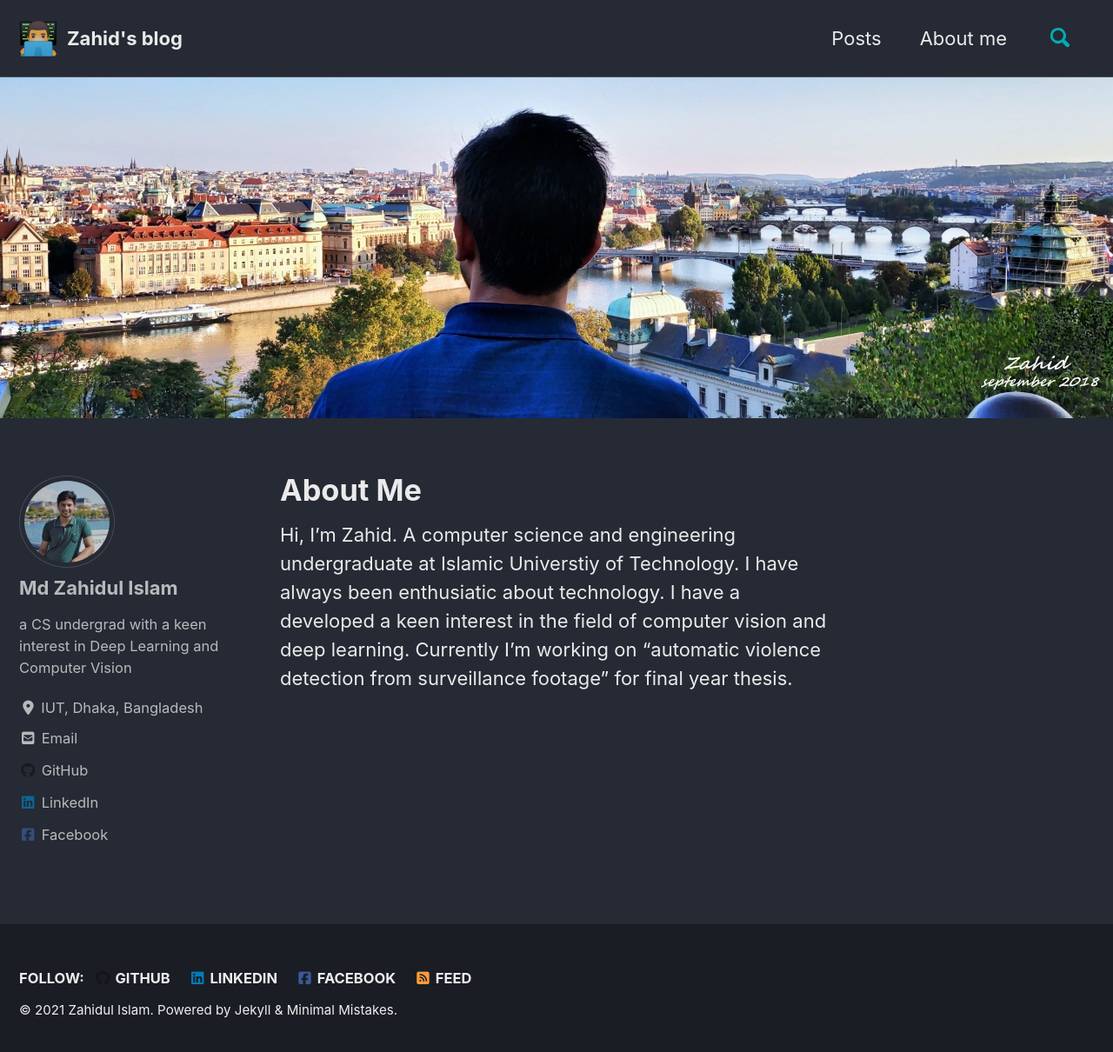
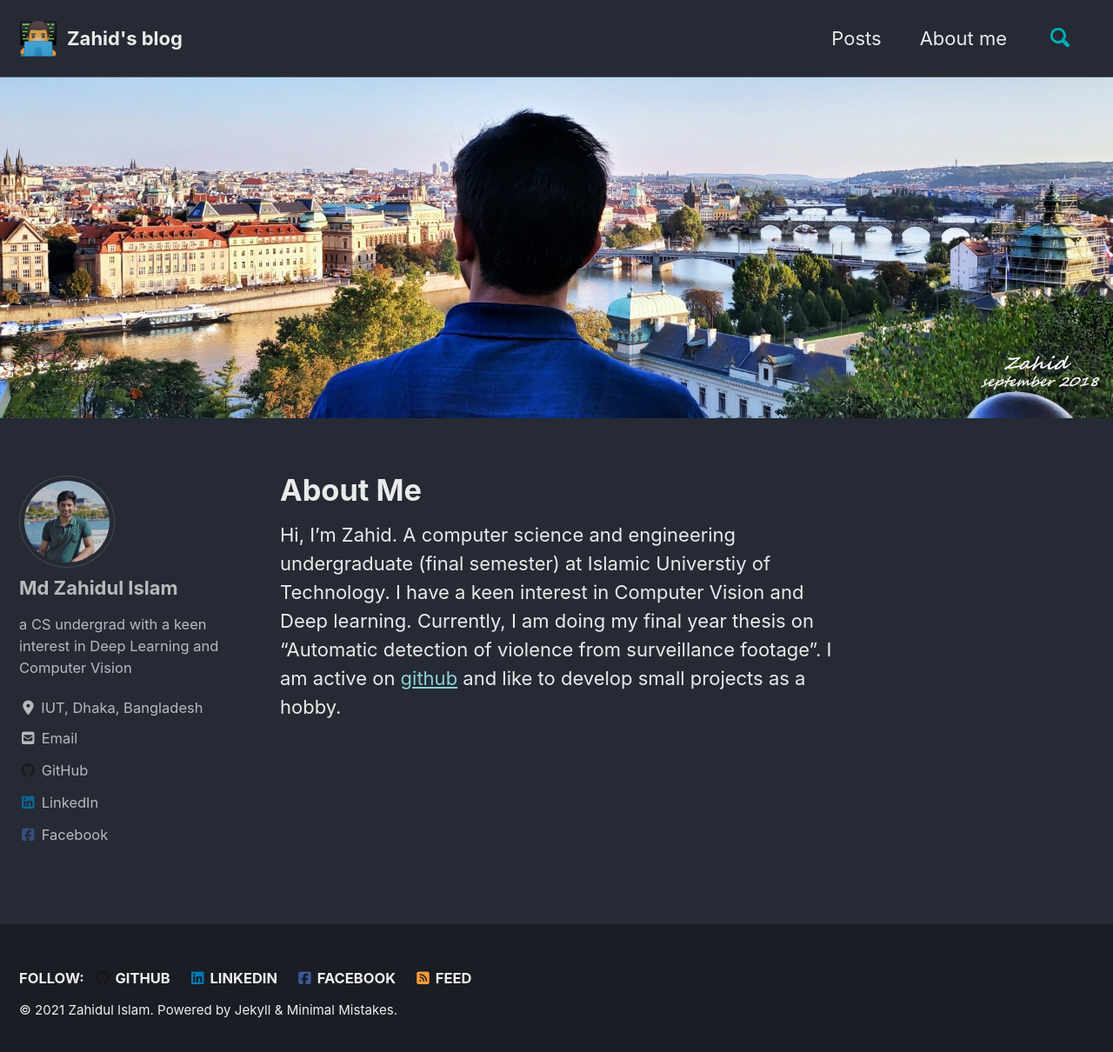
Before and after one commit to Zedd1558/Zedd1558.github.io, a Jekyll site: the page built from _pages/about.md, in a window 1280 px wide and 1217 px high. Shown: the top 1210 px of the window at 87% size. Built offline with Jekyll 4.4.1, drawn with Linux system fonts in a browser that asks for light colours; cached includes are drawn as plain includes; nearby versions of some CDN libraries.

Commit message:
Update about.md

```diff
--- a/_pages/about.md
+++ b/_pages/about.md
@@ -5,4 +5,4 @@ header:
     image: "/assets/images/about cover.jpg"
 ---
 
-Hi, I'm Zahid. A computer science and engineering undergraduate at Islamic Universtiy of Technology. I have always been enthusiatic about technology. I have a developed a keen interest in the field of computer vision and deep learning. Currently I'm working on "automatic violence detection from surveillance footage" for final year thesis.
+Hi, I'm Zahid. A computer science and engineering undergraduate (final semester) at Islamic Universtiy of Technology. I have a keen interest in Computer Vision and Deep learning. Currently, I am doing my final year thesis on "Automatic detection of violence from surveillance footage". I am active on [github](https://github.com/Zedd1558) and like to develop small projects as a hobby.
```
